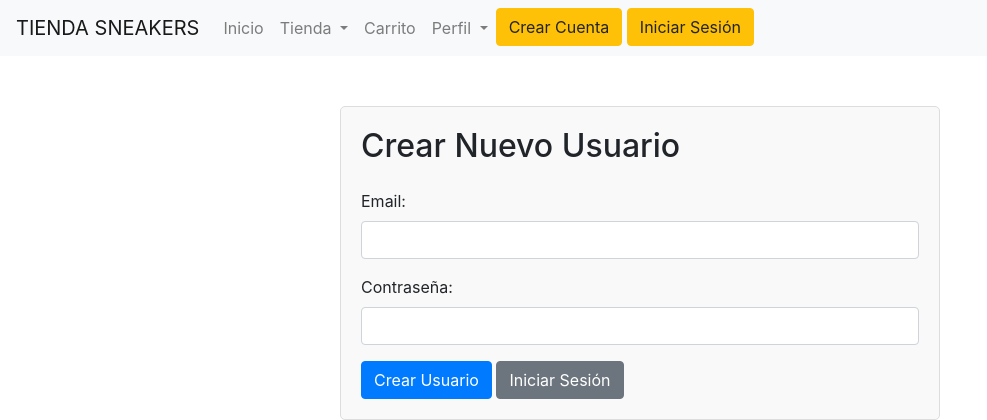
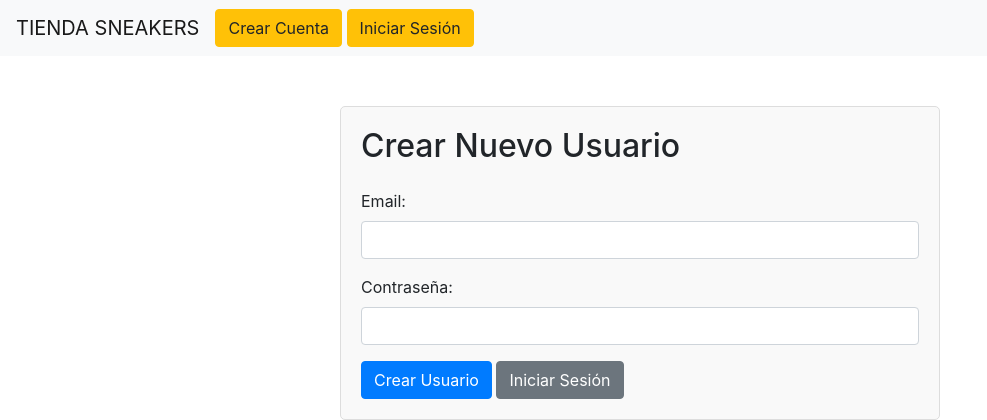
Before and after one commit to Daniel-Arboleda/Online-Store-Sneakers, a PHP site: page /Online-Store-Sneakers/create_account.php in a window 1280 px wide. Shown: the top 420 px of the page, without its empty margins (0-987 px from the left). Run offline with PHP 8.4, Linux system fonts and the light colour scheme.

Commit message:
FRONTEND - Se actualiza el menu de usuarios no logeados para que presente unicamente las funciones disponibles para este estado de usuario

```diff
--- a/public/menu_out.php
+++ b/public/menu_out.php
@@ -5,10 +5,10 @@
     </button>
     <div class="collapse navbar-collapse" id="navbarNav">
         <ul class="navbar-nav">
-            <li class="nav-item">
+            <!-- <li class="nav-item">
                 <a class="nav-link" href="dashboard.php">Inicio</a>
-            </li>
-            <li class="nav-item dropdown">
+            </li> -->
+            <!-- <li class="nav-item dropdown">
                 <a class="nav-link dropdown-toggle" href="#" id="navbarDropdown" role="button" data-toggle="dropdown" aria-haspopup="true" aria-expanded="false">
                     Tienda
                 </a>
@@ -16,14 +16,14 @@
                     <a class="dropdown-item" href="tienda.php">Ver Tienda</a>
                     <a class="dropdown-item" href="#">Crear Productos</a>
                 </div>
-            </li>
-            <li class="nav-item">
+            </li> -->
+            <!-- <li class="nav-item">
                 <a class="nav-link" href="cart.php">Carrito</a>
-            </li>
+            </li> -->
             <!-- <li class="nav-item">
                 <a class="nav-link" href="ver_facturas.php">Facturas</a>
             </li> -->
-            <li class="nav-item dropdown">
+            <!-- <li class="nav-item dropdown">
                 <a class="nav-link dropdown-toggle" href="#" id="navbarDropdown" role="button" data-toggle="dropdown" aria-haspopup="true" aria-expanded="false">
                     Perfil
                 </a>
@@ -31,7 +31,7 @@
                     <a class="dropdown-item" href="mostrar_perfil.php">Ver Perfil</a>
                     <a class="dropdown-item" href="perfil.php">Editar Perfil</a>
                 </div>
-            </li>
+            </li> -->
             <li class="nav-item">
                 <a class="btn btn-warning" href="index.php">Crear Cuenta</a>
                 <a class="btn btn-warning" href="login.php">Iniciar Sesión</a>
```
